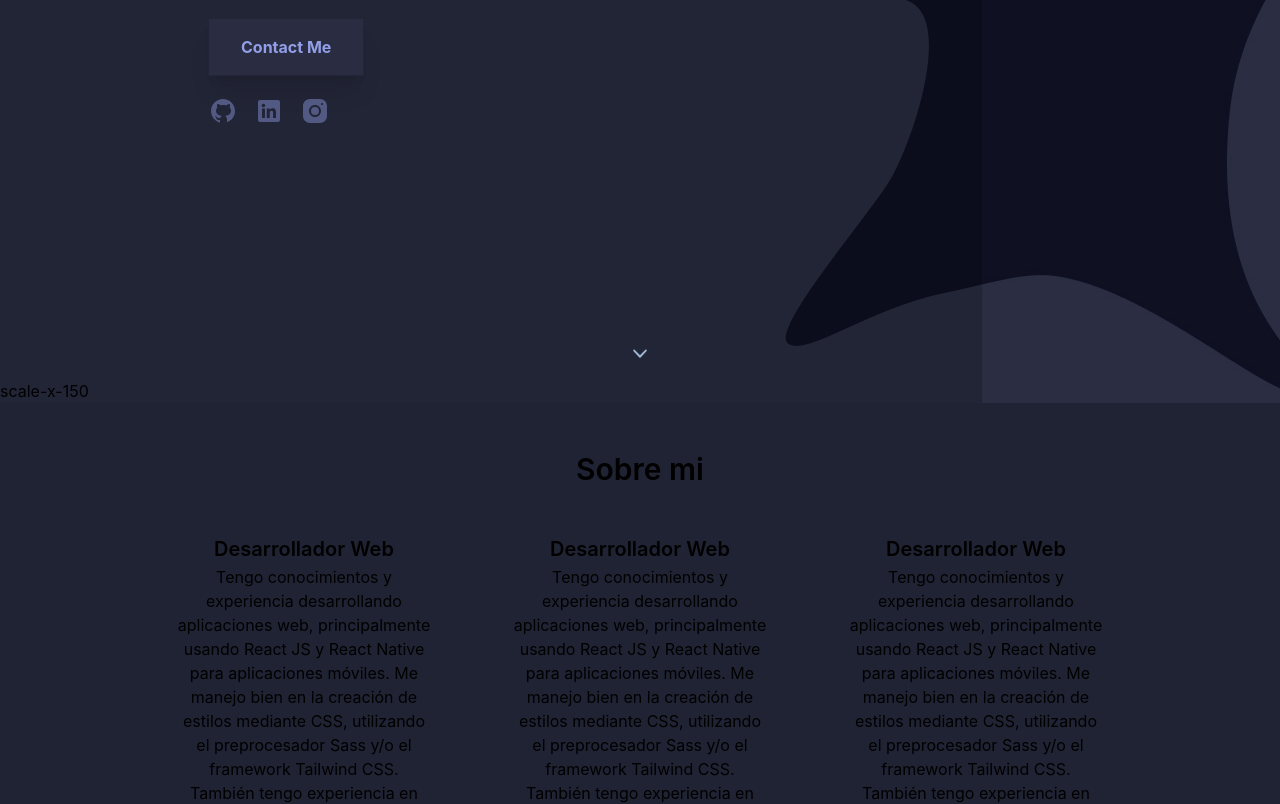
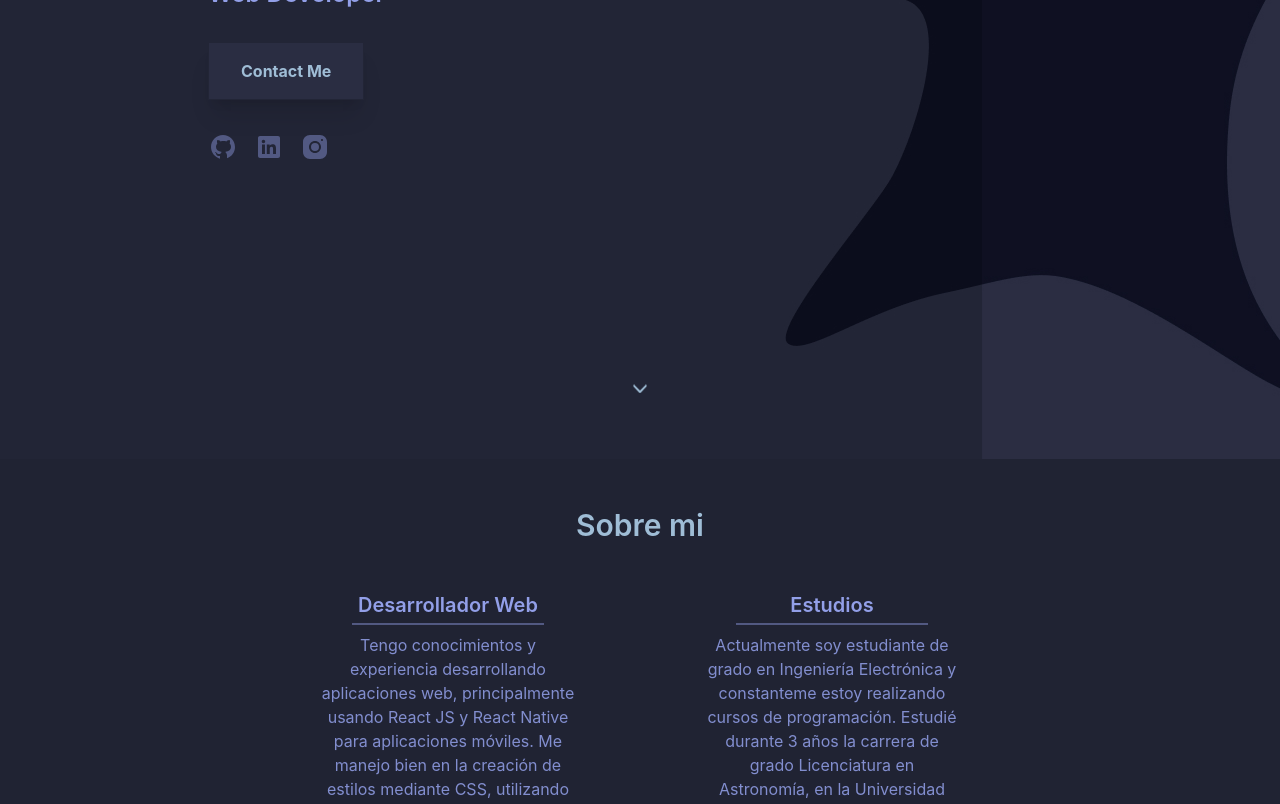
Before and after one commit to petragliamateo/Portfolio-Next, a Next.js app: page / in a window 1280 px wide. Shown: the part 380-1184 px from the top of the page. Built offline with nearby package versions, Linux system fonts and the light colour scheme.

Commit message:
regular commit

```diff
--- a/components/About.js
+++ b/components/About.js
@@ -3,12 +3,50 @@ import Cuadro from "./Cuadro"
 export default function About({trans}){
     return(
         <div className="w-full bg-dark-4 flex flex-col">
-            <h1 className="self-center my-12 text-3xl font-semibold">Sobre mi</h1>
+            <h1 className="self-center my-12 text-3xl font-semibold text-dark-6">Sobre mi</h1>
 
             <div className="flex flex-wrap justify-center mx-32">
-                <Cuadro titulo="" contenido="" trans={trans[1]} id="1" />
-                <Cuadro titulo="" contenido="" trans={trans[2]} id="2" />
-                <Cuadro titulo="" contenido="" trans={trans[3]} id="3" />
+
+                <Cuadro titulo="Desarrollador Web"
+                    contenido="Tengo conocimientos y experiencia
+                    desarrollando aplicaciones web,
+                    principalmente usando React JS y React
+                    Native para aplicaciones móviles.
+
+                    Me manejo bien en la creación de estilos
+                    mediante CSS, utilizando el preprocesador
+                    Sass y/o el framework Tailwind CSS.
+
+                    También tengo experiencia en proyectos
+                    utilizando Next JS."
+                    trans={trans[1]} id="1" />
+
+                <Cuadro titulo="Estudios"
+                    contenido="Actualmente soy estudiante de grado en
+                    Ingeniería Electrónica y constanteme estoy
+                    realizando cursos de programación.
+
+                    Estudié durante 3 años la carrera de grado
+                    Licenciatura en Astronomía, en la Universidad
+                    Nacional de La Plata.
+
+                    Con esto, tengo fuertes conocimientos en
+                    matemáticas, estadística, física y
+                    computación."
+                    trans={trans[2]} id="2" />
+
+                <Cuadro titulo="Intereses"
+                    contenido="Mi filosofía es poder aprender cada día algo
+                    nuevo. Me gusta estar constantemente
+                    superandome y proponiendome nuevas
+                    metas y objetivos.
+
+                    Mis intereses actuales son poder
+                    desarrollarme dentro de una empresa que me
+                    permita adoptar nuevos conocimientos y
+                    experiencias."
+                    trans={trans[3]} id="3" />
+
             </div>
 
         </div>
--- a/components/Cuadro.js
+++ b/components/Cuadro.js
@@ -1,27 +1,12 @@
-import React from "react"
-
-export default function Cuadro({trans, id}){
-
-    React.useEffect(() => {
-        console.log(trans)
-    }, [trans])
+export default function Cuadro({trans, id, titulo, contenido}){
 
     return(
-        <div className="mx-10 mb-16 w-64">
-            <h1 className="text-xl font-semibold text-center">Desarrollador Web</h1>
-            <hr className={`reveal${id} mx-16 border border-dark-0 transition-transform duration-1000 ease-out delay-300 ${trans}`}></hr>
-            <p className="text-center">
-                Tengo conocimientos y experiencia
-                desarrollando aplicaciones web,
-                principalmente usando React JS y React
-                Native para aplicaciones móviles.
-
-                Me manejo bien en la creación de estilos
-                mediante CSS, utilizando el preprocesador
-                Sass y/o el framework Tailwind CSS.
-
-                También tengo experiencia en proyectos
-                utilizando Next JS.
+        <div className="mx-16 mb-16 w-64">
+            <h1 className="text-xl font-semibold text-center text-dark-5">{titulo}</h1>
+            <hr className={`reveal${id} mx-16 mb-2 mt-1 border border-dark-1
+            transition-transform duration-1000 ease-out delay-300 ${trans}`}></hr>
+            <p className="text-center text-dark-0">
+                {contenido}
             </p>
         </div>
     )
--- a/components/Main.js
+++ b/components/Main.js
@@ -1,12 +1,11 @@
-import React from "react"
-
 export default function Main({trans}){
 
     const marginResponsiveY = "xl:my-56 lg:my-48 md:my-32 sm:my-16 my-12"
     const marginResponsiveX = "xl:mx-52 lg:mx-48 md:mx-32 sm:mx-16 mx-12"
+    const hoverButton = "hover:scale-125 transition-transform duration-400 ease-out"
 
     return(
-        <div>
+        <div className="">
             <div className={`${marginResponsiveY} ${marginResponsiveX} text-dark-5`}>
                 <h1 className="text-5xl font-semibold my-1">
                     Hola! Soy Mateo
@@ -16,16 +15,16 @@ export default function Main({trans}){
                     Web Developer
                 </h1>
 
-                <button className="my-5 py-4 px-8 font-bold bg-dark-3 shadow-xl border border-dark-2 hover:border-dark-3">Contact Me</button>
+                <button className={`my-6 py-4 px-8 font-bold bg-dark-3 shadow-xl text-dark-6 border border-dark-2 hover:border-dark-3`}>Contact Me</button>
 
-                <ul className="flex">
-                    <li className="mr-2"><a href="#!"><img src="/Icons/github-dark.svg" /></a></li>
-                    <li className="mx-2"><a href="#!"><img src="/Icons/linkedin-dark.svg" /></a></li>
-                    <li className="mx-2"><a href="#!"><img src="/Icons/instagram-dark.svg" /></a></li>
+                <ul className="flex my-2">
+                    <li className={`mr-2 ${hoverButton}`}><a href="#!"><img src="/Icons/github-dark.svg" /></a></li>
+                    <li className={`mx-2 ${hoverButton}`}><a href="#!"><img src="/Icons/linkedin-dark.svg" /></a></li>
+                    <li className={`mx-2 ${hoverButton}`}><a href="#!"><img src="/Icons/instagram-dark.svg" /></a></li>
                 </ul>
             </div>
 
-            <div className="animate-bounce flex justify-center mt-auto mb-5"><img src="/Arrow.svg" width="16px"/></div>
+
         </div>
     )
 }
--- /dev/null
+++ b/components/Proyectos.js
@@ -0,0 +1,7 @@
+export default function Proyectos(){
+    return(
+        <div>
+            Proyectos
+        </div>
+    )
+}
--- a/pages/index.js
+++ b/pages/index.js
@@ -3,12 +3,14 @@ import Navbar from "../components/Navbar"
 import Footer from "../components/Footer"
 import Main from "../components/Main"
 import About from "../components/About"
+import Proyectos from "../components/Proyectos"
 import React from 'react'
 
 export default function Home() {
 
   const [height, setHeight] = React.useState(() => 0)
-  const [trans, setTrans] = React.useState(["scale-x-0", "scale-x-0", "scale-x-0", "scale-x-0"])
+  const [trans, setTrans] = React.useState(() => ["scale-x-0", "scale-x-0", "scale-x-0", "scale-x-0"])
+  const [status, setStatus] = React.useState(() => 0)
 
   React.useEffect( () => {
     document.querySelector("body").classList.add("bg-[url('/BG/BG-image-SM.jpg')]");
@@ -22,16 +24,21 @@ export default function Home() {
 
     setHeight(window.innerHeight)
     console.log(height)
-  }, [height])
+
+    reveal(0, ".reveal0")
+    //Este useEffect se ejecuta al recargar la página
+  }, [])
 
   React.useEffect( () => {
-      reveal(0, ".reveal0")
-      window.addEventListener("scroll", () => {
-        for(let i=0; i < 4; i++){
-          reveal(i, `.reveal${i}`)
-        }
-      })
-  }, [trans])
+    function scroller(){
+      setStatus(prev => prev > 10000? 0 : prev+1)
+      for(let i=0; i < 4; i++){
+        reveal(i, `.reveal${i}`)
+      }
+    }
+    window.addEventListener("scroll", scroller)
+    //Este useEffect se ejecuta cada vez que se scrollea, gracias al status.
+  }, [status])
 
   function reveal(id, elementClass){
     let element = document.querySelector(elementClass)
@@ -39,25 +46,22 @@ export default function Home() {
 
     setTrans(prev => {
       let newTrans = prev;
-      newTrans[id] = position < window.innerHeight ? "scale-x-150" : "scale-x-0";
+      newTrans[id] = position > 0 && position < window.innerHeight ? "scale-x-150" : "scale-x-0";
       return newTrans;
     })
-    console.log(position > 0 && position < window.innerHeight)
-    console.log(trans)
-
   }
 
-
+  //A solucionar? height a veces anda y a veces no
   return (
     <div className="">
       <Meta />
-      <div className={`h-[${height}px]`}>
+      <div className={`h-[${height}px] flex flex-col`}>
         <Navbar />
-        <Main trans={trans[2]}/>
-        <div>{trans[0]}</div>
+        <Main trans={trans[0]}/>
+        <div className="animate-bounce flex justify-center mt-auto mb-16"><img src="/Arrow.svg" width="16px"/></div>
       </div>
       <About trans={trans}/>
-
+      <Proyectos />
       <Footer />
 
     </div>
--- a/tailwind.config.js
+++ b/tailwind.config.js
@@ -13,6 +13,7 @@ module.exports = {
           3: "#2A2D42",
           4: "#202333",
           5: "#929FE8",
+          6: "#9FBDD6",
         },
       }
     },
```
